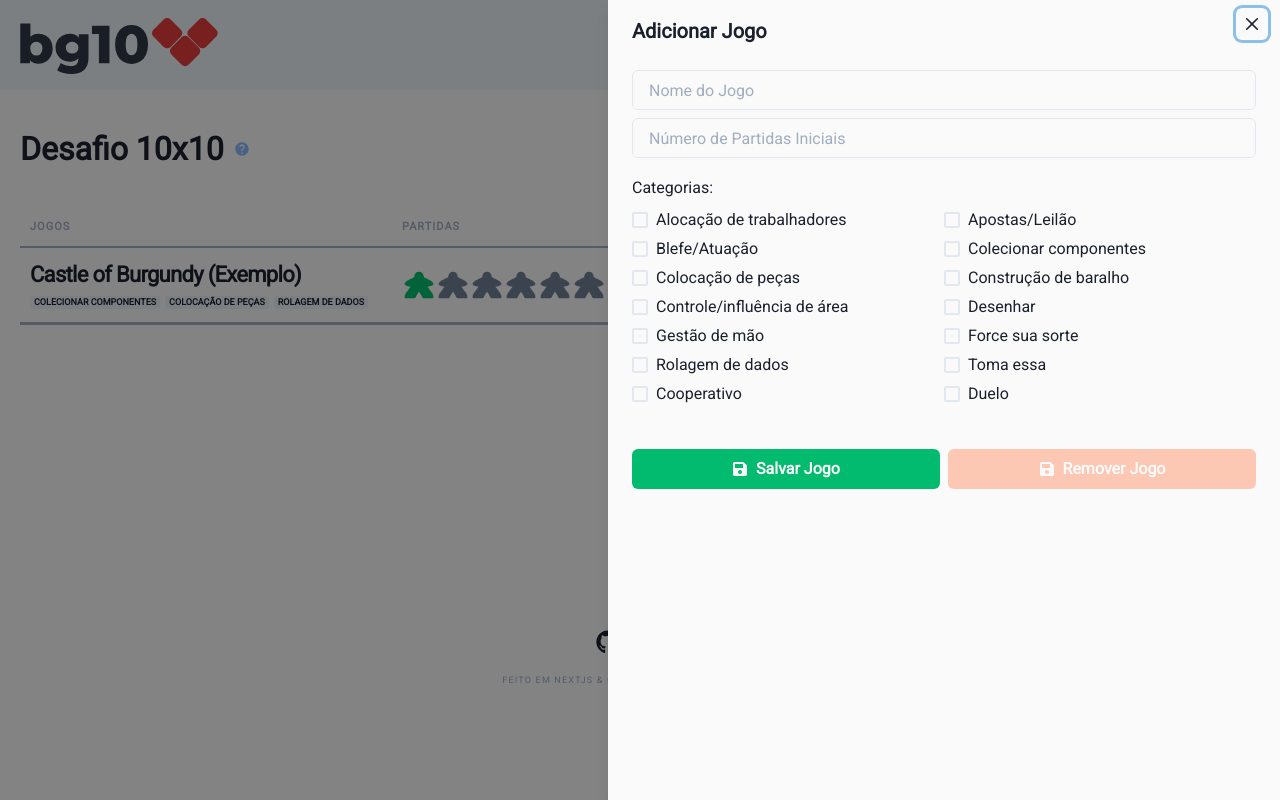
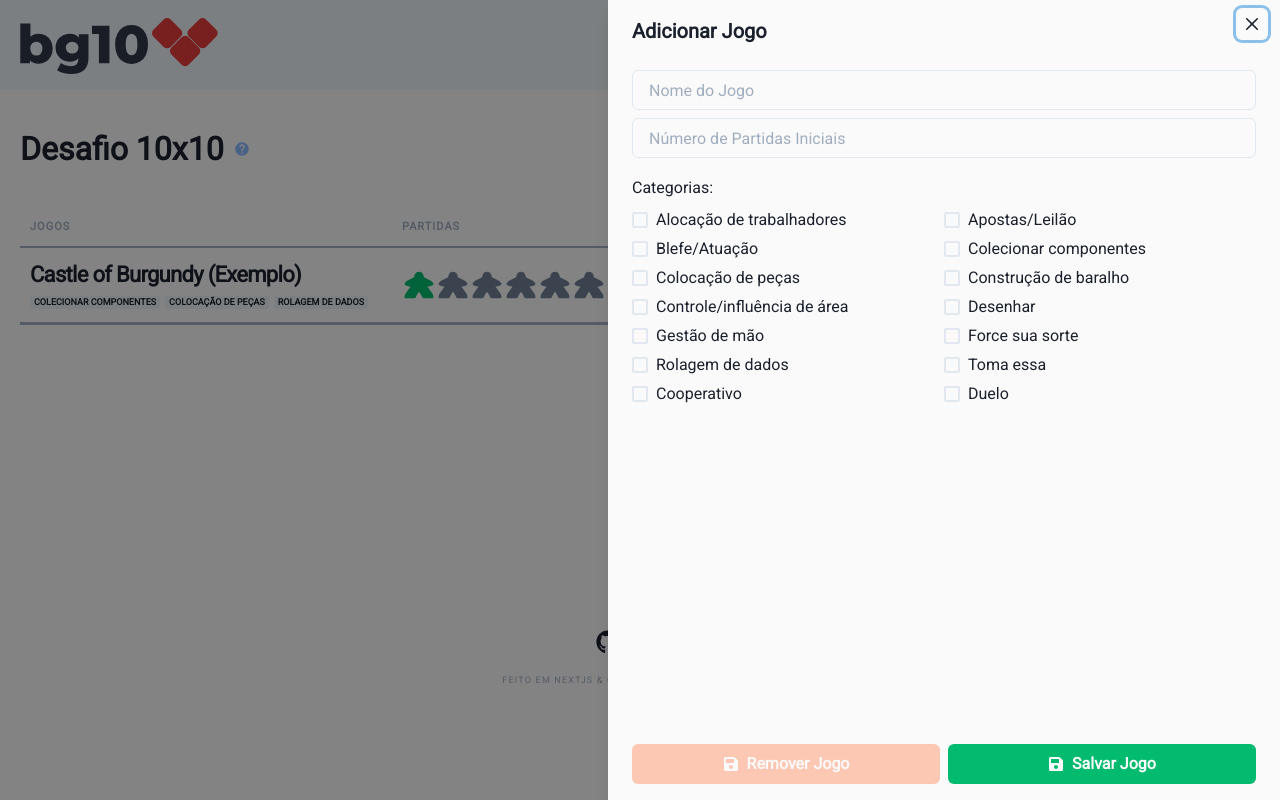
Before and after one commit to ericut/jogaboardgame, a Next.js app: page / in a window 1280 px wide. Both pictures are taken after a click on the button "Adicionar Jogo". Built offline with nearby package versions, Linux system fonts and the light colour scheme.

Commit message:
page: desafio10x10 ajutes na interface do drawer

```diff
--- a/src/pages/desafio10x10.tsx
+++ b/src/pages/desafio10x10.tsx
@@ -19,6 +19,7 @@ import {
   Stack,
   useToast,
   useDisclosure,
+  DrawerFooter,
 } from "@chakra-ui/react";
 import {
   Modal,
@@ -430,15 +431,10 @@ const Desafio10x10 = () => {
                 })}
               </>
             </Stack>
-            <HStack w="100%" pt="30px">
-              <Button
-                colorScheme="green"
-                leftIcon={<FaSave />}
-                onClick={() => handleSalvarJogo()}
-                w="50%"
-              >
-                Salvar Jogo
-              </Button>
+          </VStack>
+        </DrawerBody>
+        <DrawerFooter>
+          <HStack w="100%">
             <Button
               colorScheme="orange"
               leftIcon={<FaSave />}
@@ -448,9 +444,16 @@ const Desafio10x10 = () => {
             >
               Remover Jogo
             </Button>
+            <Button
+              colorScheme="green"
+              leftIcon={<FaSave />}
+              onClick={() => handleSalvarJogo()}
+              w="50%"
+            >
+              Salvar Jogo
+            </Button>
           </HStack>
-          </VStack>
-        </DrawerBody>
+        </DrawerFooter>
       </>
     );
   }, [jogoEdicao]);
```
Lines whose indentation alone changed are shown as unchanged.
